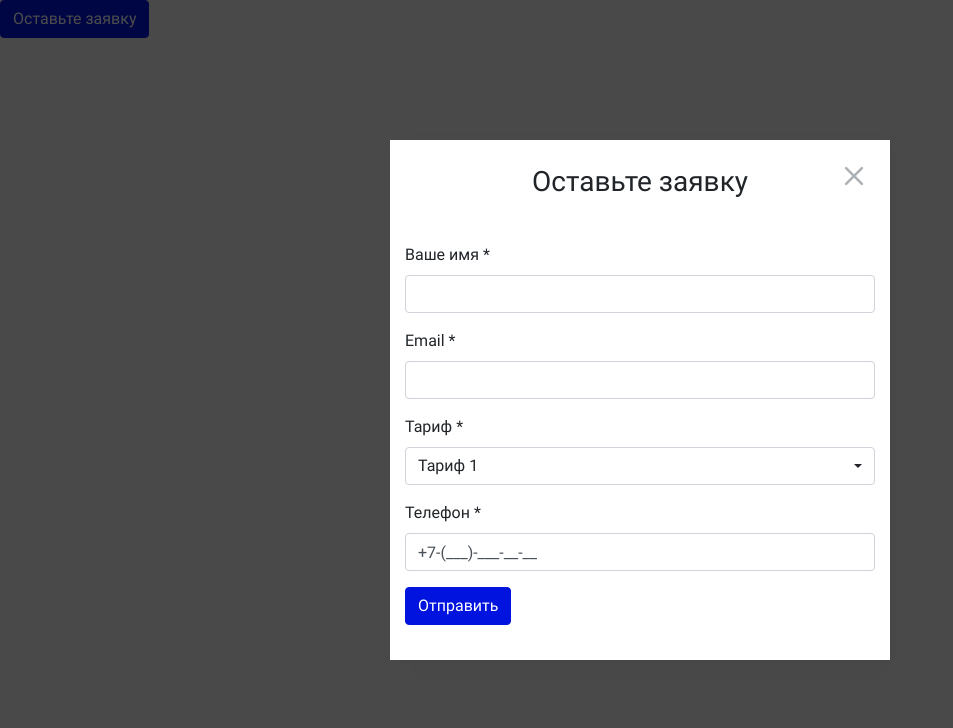
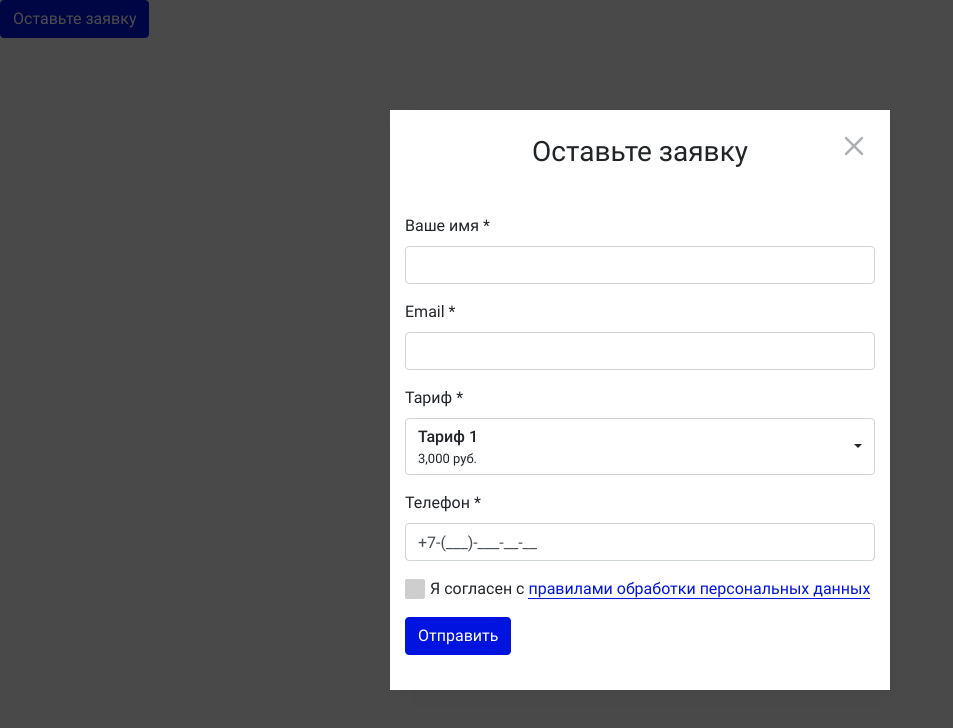
Before and after one commit to pianorockcover/next-js-landing, a Next.js app: page / in a window 1280 px wide. Both pictures are taken after a click on the button "Оставьте заявку". Shown: the top 728 px of the page, without its empty margins (0-953 px from the left). Built offline with nearby package versions, Linux system fonts and the light colour scheme.

Commit message:
more components

```diff
--- /dev/null
+++ b/app/Anchor.tsx
@@ -0,0 +1,20 @@
+import React from "react";
+import styled from "styled-components";
+
+const Link = styled.a`
+  border-bottom: 1px solid;
+  text-decoration: none !important;
+  transition: border-bottom 0.2s linear;
+
+  &:hover {
+    border-bottom: 1px solid transparent;
+  }
+`;
+
+interface AnchorProps {
+  href?: string;
+}
+
+export const Anchor: React.FC<AnchorProps> = ({ href, children }) => (
+  <Link href={href}>{children}</Link>
+);
--- /dev/null
+++ b/app/MainForm/Fields/OfferField.tsx
@@ -0,0 +1,60 @@
+import React, { useCallback } from "react";
+import { Form } from "react-bootstrap";
+import { Anchor } from "../../Anchor";
+import { FieldInfo, FieldProps } from "../interface";
+import styled, { createGlobalStyle } from "styled-components";
+import { Check } from "react-bootstrap-icons";
+
+const Label = styled.div`
+  display: flex;
+  align-items: center;
+  cursor: pointer;
+  user-select: none;
+`;
+
+const CheckboxIcon = styled.div`
+  width: 20px;
+  height: 20px;
+  background: #cecece;
+  margin-right: 5px;
+  border-radius: 2px;
+  position: relative;
+`;
+
+const CheckboxStyles = createGlobalStyle`
+    .custom-checkbox-icon {
+        position: absolute;
+        transition: opacity .1s linear;
+        width: 100%;
+        height: 100%;
+    }
+`;
+
+const LabelText = styled.div``;
+
+export const OfferField: React.FC<FieldInfo & FieldProps> = ({
+  placeholder,
+  error,
+  value,
+  ...props
+}) => {
+  const onChange = useCallback(() => props.onChange(!value), [props.onChange]);
+
+  return (
+    <>
+      <CheckboxStyles />
+      <Label onClick={onChange}>
+        <CheckboxIcon>
+          <Check
+            className="custom-checkbox-icon"
+            style={{ opacity: !value ? 0 : 1 }}
+          />
+        </CheckboxIcon>
+        <LabelText>
+          Я согласен с{" "}
+          <Anchor href="#">правилами обработки персональных данных</Anchor>
+        </LabelText>
+      </Label>
+    </>
+  );
+};
--- a/app/MainForm/Fields/SelectField.tsx
+++ b/app/MainForm/Fields/SelectField.tsx
@@ -1,7 +1,14 @@
 import React, { useCallback } from "react";
-import { Dropdown } from "react-bootstrap";
-import { FieldInfo, FieldProps } from "../interface";
-import { createGlobalStyle } from "styled-components";
+import { Badge, Dropdown } from "react-bootstrap";
+import {
+  FieldInfo,
+  FieldProps,
+  FieldValue,
+  SelectFieldParams,
+} from "../interface";
+import styled, { createGlobalStyle } from "styled-components";
+import { content } from "../../../content";
+import { formatPrice } from "../../formatPrice";
 
 const SelectStyles = createGlobalStyle`
     .custom-select-btn,
@@ -26,11 +33,39 @@ const SelectStyles = createGlobalStyle`
     }
 `;
 
+const OptionWrapper = styled.div`
+  position: relative;
+  width: 100%;
+`;
+const HitLabel = styled.div`
+  position: absolute;
+  right: 0px;
+  top: 0px;
+`;
+const Price = styled.div`
+  font-size: 13px;
+`;
+const Label = styled.div`
+  font-weight: 500;
+`;
+
 const { Toggle, Menu, Item } = Dropdown;
+
+const getOptionParams = (
+  value?: FieldValue,
+  optionParams?: {
+    [key: string]: SelectFieldParams;
+  }
+) => ({
+  ...(value && optionParams && optionParams[String(value)]
+    ? optionParams[String(value)]
+    : {}),
+});
 
 export const SelectField: React.FC<FieldInfo & FieldProps> = ({
   value,
   options,
+  optionParams,
   ...props
 }) => {
   const onChange = useCallback((v) => () => props.onChange(v), [
@@ -41,12 +76,18 @@ export const SelectField: React.FC<FieldInfo & FieldProps> = ({
       <SelectStyles />
       <Dropdown>
         <Toggle variant="default" className="custom-select-btn">
-          {value}
+          <Option
+            text={String(value)}
+            {...getOptionParams(value, optionParams)}
+          />
         </Toggle>
         <Menu className="custom-dropdown">
           {(options || []).map((option, i) => (
             <Item key={i} onClick={onChange(option)} active={value === option}>
-              {option}
+              <Option
+                text={String(value)}
+                {...getOptionParams(option, optionParams)}
+              />
             </Item>
           ))}
         </Menu>
@@ -54,3 +95,23 @@ export const SelectField: React.FC<FieldInfo & FieldProps> = ({
     </>
   );
 };
+
+type OptionProps = {
+  text?: string;
+} & SelectFieldParams;
+
+const Option: React.FC<OptionProps> = ({ text, price, hit }) => (
+  <OptionWrapper>
+    <Label>{text}</Label>
+    <Price>
+      {formatPrice(price)} {content.currency}
+    </Price>
+    {hit && (
+      <HitLabel>
+        <Badge pill variant="warning">
+          Хит
+        </Badge>
+      </HitLabel>
+    )}
+  </OptionWrapper>
+);
--- a/app/MainForm/MainForm.tsx
+++ b/app/MainForm/MainForm.tsx
@@ -1,14 +1,27 @@
-import React, { useCallback, useEffect, useRef, useState } from "react";
+import React, {
+  useCallback,
+  useEffect,
+  useMemo,
+  useRef,
+  useState,
+} from "react";
 import { Form, Row, Col } from "react-bootstrap";
 import { SubmitButton } from "../Buttons/SubmitButton";
 import { EmailField } from "./Fields/EmailField";
 import { PhoneField } from "./Fields/PhoneField";
 import { SelectField } from "./Fields/SelectField";
 import { TextField } from "./Fields/TextField";
-import { FieldError, FieldInfo, FieldProps, FieldValue } from "./interface";
+import {
+  FieldError,
+  FieldInfo,
+  FieldProps,
+  FieldType,
+  FieldValue,
+} from "./interface";
 import { validateForm } from "./validators";
 import styled from "styled-components";
 import { Loader } from "../Loader";
+import { OfferField } from "./Fields/OfferField";
 
 const Wrapper = styled.div`
   position: relative;
@@ -21,6 +34,7 @@ const fieldControls: { [key: string]: React.FC<FieldInfo & FieldProps> } = {
   text: TextField,
   email: EmailField,
   phone: PhoneField,
+  offer: OfferField,
   select: SelectField,
 };
 
@@ -36,12 +50,25 @@ interface MainFormConfig {
 }
 
 export const MainForm: React.FC<MainFormConfig> = ({
-  fields,
   defaultValues,
+  ...props
 }) => {
   const [errors, setErrors] = useState<Errors>({});
   const [values, setValues] = useState<Values>(defaultValues || {});
   const [loader, setLoader] = useState<boolean>();
+
+  const fields: FieldInfo[][] = useMemo(
+    () => [
+      ...props.fields,
+      [
+        {
+          name: "offer",
+          type: FieldType.offer,
+        },
+      ],
+    ],
+    []
+  );
 
   const onChangeValidation = useRef(false);
 
@@ -68,6 +95,8 @@ export const MainForm: React.FC<MainFormConfig> = ({
     }
   }, [values]);
 
+  console.log(errors);
+
   return (
     <Wrapper>
       <Loader show={loader} />
@@ -79,10 +108,12 @@ export const MainForm: React.FC<MainFormConfig> = ({
               return (
                 <Col key={j}>
                   <Group>
-                    <Label>
-                      {field.label}
-                      {field.required ? " *" : ""}
-                    </Label>
+                    {field.label && (
+                      <Label>
+                        {field.label}
+                        {field.required ? " *" : ""}
+                      </Label>
+                    )}
                     <Component
                       {...field}
                       value={values[field.name]}
@@ -90,7 +121,11 @@ export const MainForm: React.FC<MainFormConfig> = ({
                       onChange={onChange(field.name)}
                     />
                     {errors[field.name] && (
-                      <Form.Control.Feedback type="invalid" tooltip={false}>
+                      <Form.Control.Feedback
+                        type="invalid"
+                        tooltip={false}
+                        style={{ display: "block" }}
+                      >
                         {errors[field.name].text}
                       </Form.Control.Feedback>
                     )}
--- a/app/MainForm/interface.ts
+++ b/app/MainForm/interface.ts
@@ -3,12 +3,13 @@ export enum FieldType {
   email = "email",
   phone = "phone",
   select = "select",
+  offer = "offer",
 }
 
 export type FieldInfo = {
   type: FieldType;
   defaultValue?: FieldValue;
-  label: string;
+  label?: string;
   placeholder?: string;
   required?: boolean;
   name: string;
@@ -16,6 +17,14 @@ export type FieldInfo = {
 
 export interface SelectFieldInfo {
   options?: string[];
+  optionParams?: {
+    [key: string]: SelectFieldParams;
+  };
+}
+
+export interface SelectFieldParams {
+  price?: number;
+  hit?: boolean;
 }
 
 export type FieldValue = number | string | boolean;
--- a/app/MainForm/validators.ts
+++ b/app/MainForm/validators.ts
@@ -1,4 +1,4 @@
-import { FieldError, FieldInfo, FieldValue } from "./interface";
+import { FieldError, FieldInfo, FieldValue, FieldType } from "./interface";
 import { Errors, Values } from "./MainForm";
 
 export const requiredValidator = (
@@ -16,7 +16,7 @@ export const emailValidator = (
   { type }: FieldInfo,
   value: FieldValue
 ): FieldError | undefined => {
-  if (type === "email") {
+  if (type === FieldType.email) {
     const emailRegexp = /^(([^<>()[\]\\.,;:\s@"]+(\.[^<>()[\]\\.,;:\s@"]+)*)|(".+"))@((\[[0-9]{1,3}\.[0-9]{1,3}\.[0-9]{1,3}\.[0-9]{1,3}\])|(([a-zA-Z\-0-9]+\.)+[a-zA-Z]{2,}))$/;
     if (!emailRegexp.test(String(value).toLowerCase())) {
       return {
@@ -31,7 +31,7 @@ export const phoneValidator = (
   { type }: FieldInfo,
   value: FieldValue
 ): FieldError | undefined => {
-  if (type === "phone") {
+  if (type === FieldType.phone) {
     const phoneRegexp = /\+\d-\(\d{3}\)-\d{3}-\d{2}-\d{2}$/;
     if (!phoneRegexp.test(String(value).toLowerCase())) {
       return {
@@ -42,7 +42,27 @@ export const phoneValidator = (
   }
 };
 
-export const validators = [requiredValidator, emailValidator, phoneValidator];
+export const offerValidator = (
+  { type }: FieldInfo,
+  value: FieldValue
+): FieldError | undefined => {
+  if (type === FieldType.offer) {
+    if (!value) {
+      return {
+        isInvalid: true,
+        text:
+          "Пожалуйста, согласитесь с правилами обработки персональных данных",
+      };
+    }
+  }
+};
+
+export const validators = [
+  requiredValidator,
+  emailValidator,
+  phoneValidator,
+  offerValidator,
+];
 
 export const validate = (fieldInfo: FieldInfo, value: FieldValue) =>
   validators.map((validator) => validator(fieldInfo, value)).find((v) => v);
--- /dev/null
+++ b/app/formatPrice.ts
@@ -0,0 +1,9 @@
+export const formatPrice = (value: number) => {
+  try {
+    return new Intl.NumberFormat().format(value);
+  } catch (e) {
+    console.error(e);
+
+    return value;
+  }
+};
--- a/content.ts
+++ b/content.ts
@@ -1,3 +1,4 @@
 export const content = {
+  currency: "руб.",
   modalTitle: "Оставьте заявку",
 };
--- a/pages/index.tsx
+++ b/pages/index.tsx
@@ -54,6 +54,18 @@ const Index: React.FC = () => {
                   name: "tariff",
                   required: true,
                   options: ["Тариф 1", "Тариф 2", "Тариф 3"],
+                  optionParams: {
+                    "Тариф 1": {
+                      price: 3000,
+                    },
+                    "Тариф 2": {
+                      hit: true,
+                      price: 2300,
+                    },
+                    "Тариф 3": {
+                      price: 2300,
+                    },
+                  },
                 },
               ],
               [
```
